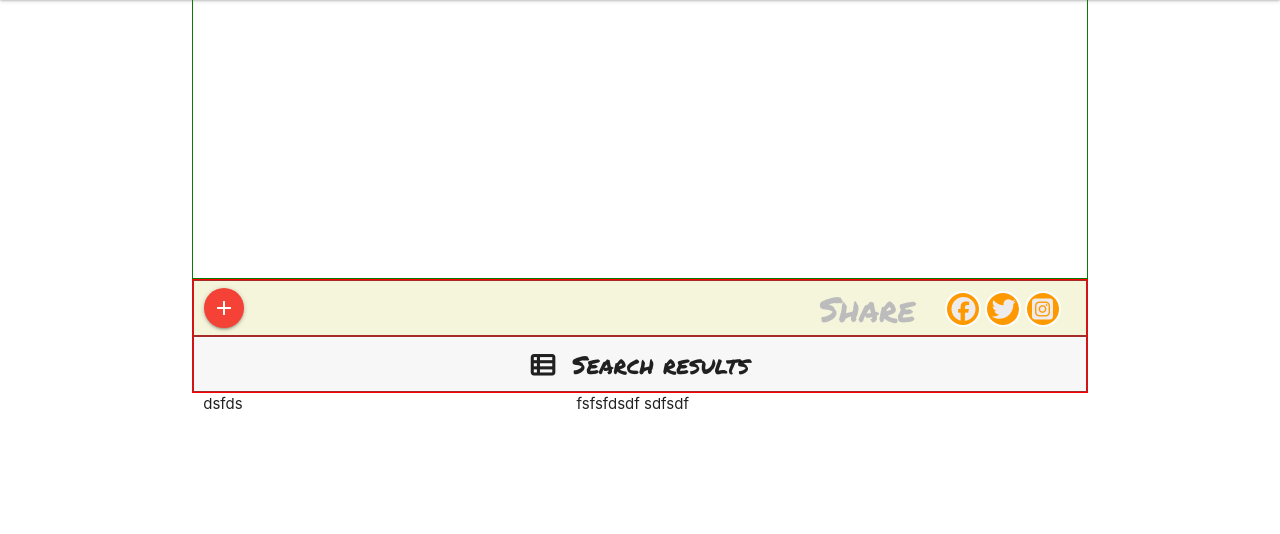
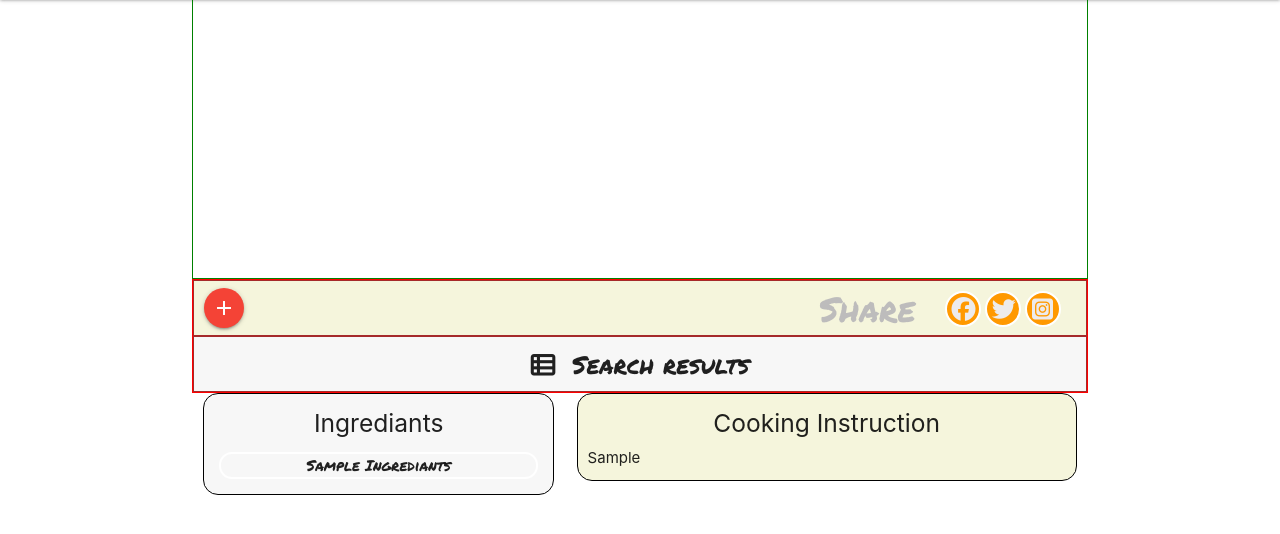
Before and after one commit to rimantascode/MS3-cookbook, a Flask app: page /dish in a window 1280 px wide. Shown: the part 65-599 px from the top of the page. Run offline with Flask 2, Linux system fonts and the light colour scheme; a database or web service that is not in the repository returns one stand-in record (values such as "Sample title"); some libraries are stand-ins or nearby versions.

Commit message:
styled dish.html retrieving the data from the db

```diff
--- a/app.py
+++ b/app.py
@@ -22,7 +22,17 @@ def get_tasks():
 
 @app.route('/dish')
 def dish():
-    return render_template("dish.html")
+    list = mongo.db.recipe.find()
+    for n in list:
+        s = n["ingrediants"].split(",")
+    return render_template("dish.html", recipe=mongo.db.recipe.find(), s=s, description=mongo.db.recipe.find())
+
+
+def listOfingrediants():
+    list = mongo.db.recipe.find()
+    for n in list:
+        s = n["ingrediants"].split(",")
+    return s
 
 
 if __name__ == '__main__':
--- a/static/css/style.css
+++ b/static/css/style.css
@@ -189,15 +189,44 @@ ul.share-links {
   padding-left: 10px;
 }
 /* ------------------------------------------------ dish.html----- */
-.recepie {
-
-}
 .ingrediants-required {
-  border: 2px solid green;
+  margin: 0;
+  padding: 0;
 }
 .cooking-description {
-  border: 2px solid red;
 }
+.ingrediants {
+  border: 1px solid black;
+  border-radius: 15px;
+  background-color: #f7f7f7;
+  padding-left: 0;
+  padding-right: 0px;
+}
+.ingrediants h5 {
+  text-align: center;
+}
+li.order {
+  list-style-type: none !important;
+  font-family: "Permanent Marker", sans-serif;
+  font-size: 15px;
+  text-transform: capitalize;
+  margin: 0 15px 0 15px;
+  border: 2px solid #ffffff;
+  border-radius: 13px;
+  text-align: center;
+}
+.description {
+  border: 1px solid black;
+  border-radius: 15px;
+  background-color: #f5f5dc;
+}
+.description h5 {
+  text-align: center;
+}
+.description p {
+  margin: 10px;
+}
+
 @media only screen and (max-width: 600px) {
   .card.horizontal .card-image {
     max-width: 100% !important;
--- a/templates/dish.html
+++ b/templates/dish.html
@@ -40,8 +40,24 @@
 </div>
 <div class="container">
   <div class="row">
-    <div class="col m5">dsfds</div>
-    <div class="col m7">fsfsfdsdf sdfsdf</div>
+    <div class="col s12 m5 ingrediants-required">
+      <div class="ingrediants">
+        <h5>Ingrediants</h5>
+        {%for i in s %}
+        <ul>
+          <li class="order">{{i.capitalize()}}</li>
+        </ul>
+        {%endfor%}
+      </div>
+    </div>
+    <div class="col s12 m7 cooking-description">
+      {%for method in description%}
+      <div class="description">
+        <h5>Cooking Instruction</h5>
+        <p>{{method.cooking_instruction}}</p>
+      </div>
+      {%endfor%}
+    </div>
   </div>
 </div>
 {%endblock%}
```
